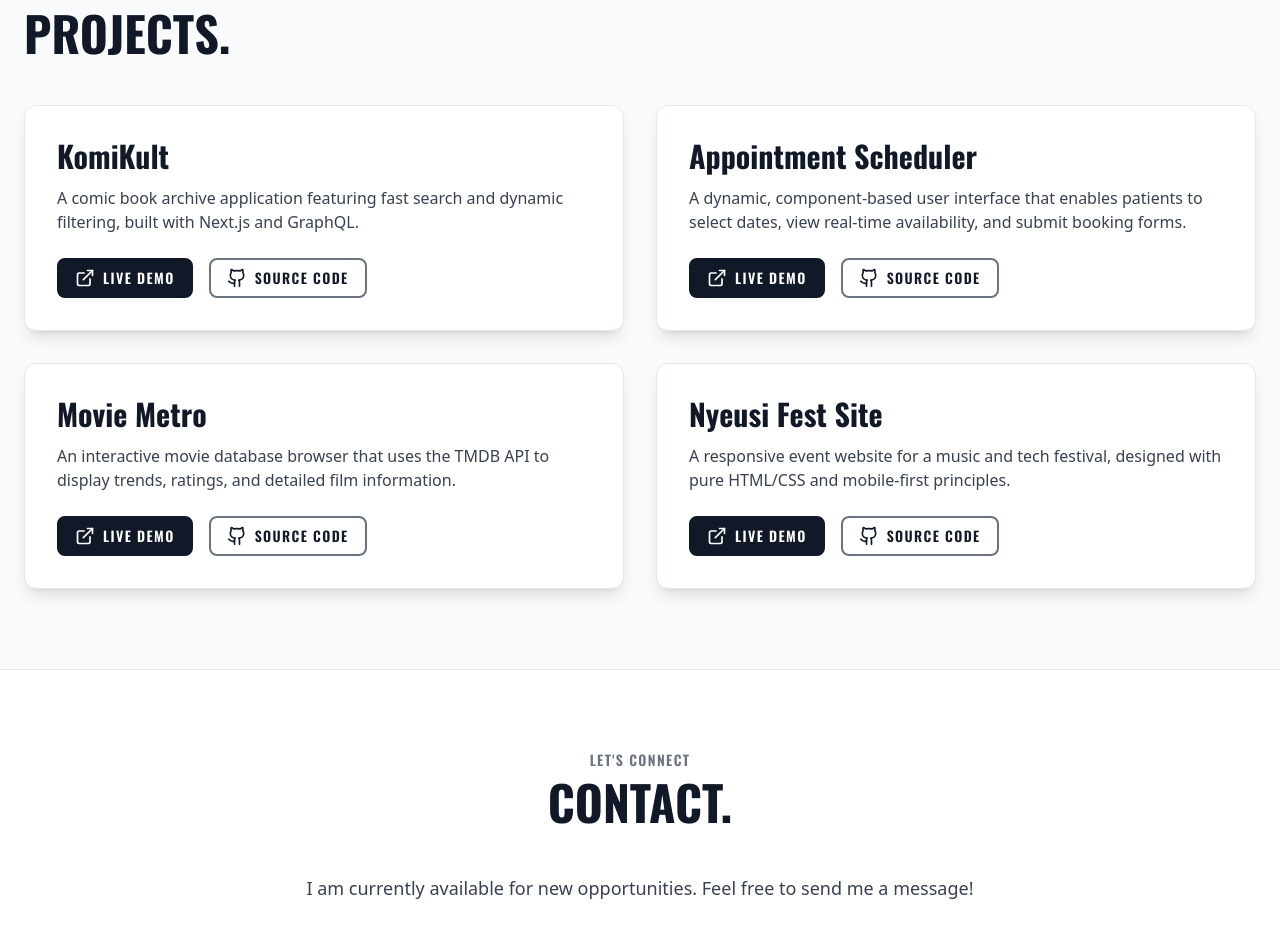
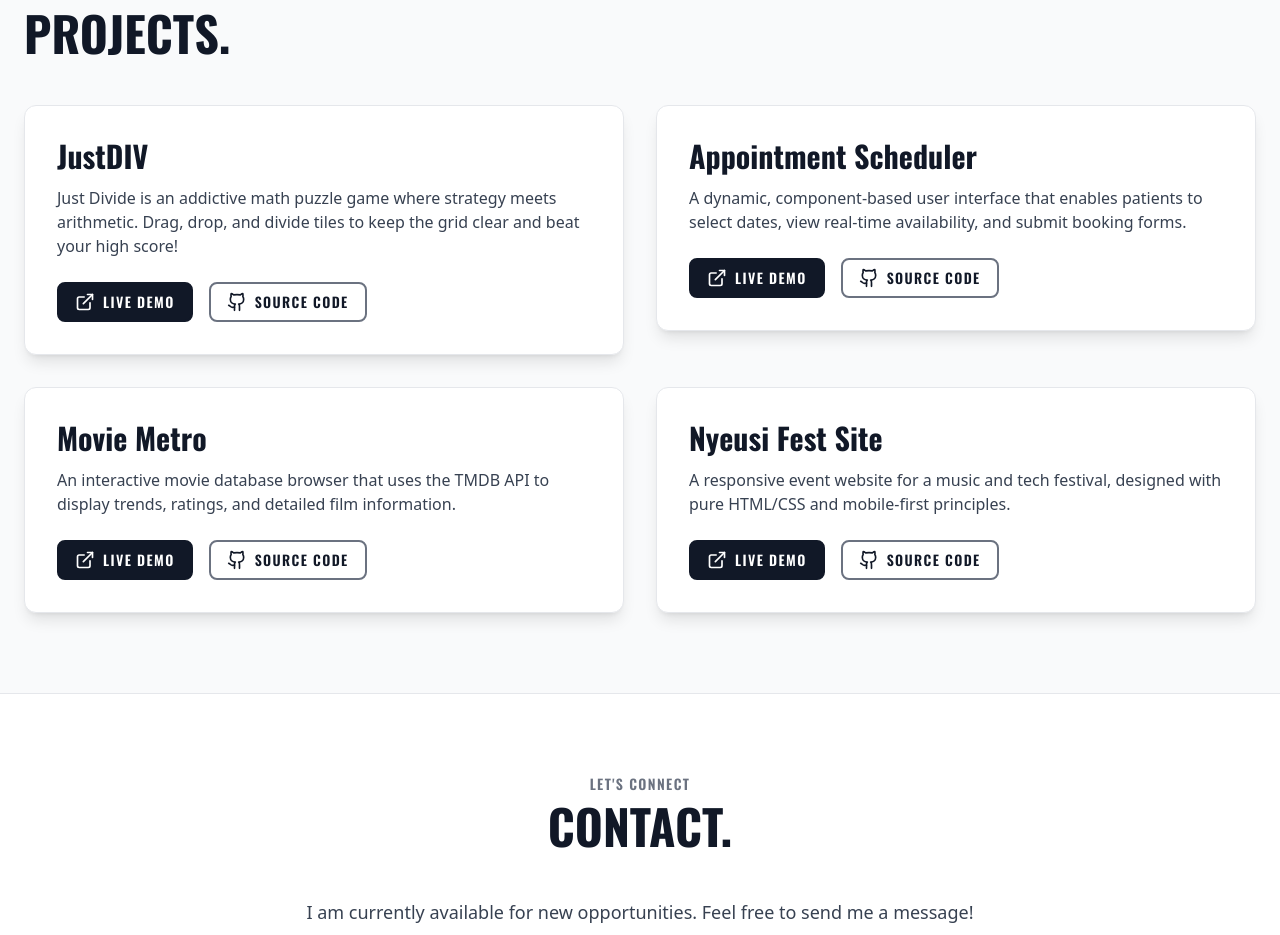
Before and after one commit to souravvpatill/portfolio, a React (Vite) app: page / in a window 1280 px wide. Shown: the part 2220-3155 px from the top of the page. Built offline with nearby package versions, Linux system fonts and the light colour scheme.

Commit message:
update JUSTdiv

```diff
--- a/src/App.jsx
+++ b/src/App.jsx
@@ -39,10 +39,10 @@ const USER_DEFINED_SKILLS = [
 
 const PROJECTS = [
   {
-    title: 'KomiKult',
-    description: 'A comic book archive application featuring fast search and dynamic filtering, built with Next.js and GraphQL.',
-    demoUrl: '#',
-    sourceUrl: '#',
+    title: 'JustDIV',
+    description: 'Just Divide is an addictive math puzzle game where strategy meets arithmetic. Drag, drop, and divide tiles to keep the grid clear and beat your high score!',
+    demoUrl: 'https://justdiv.vercel.app/#__rq_marker=https://justdiv.vercel.app/',
+    sourceUrl: 'https://github.com/souravvpatill/justDivide',
   },
   {
     title: 'Appointment Scheduler',
```
